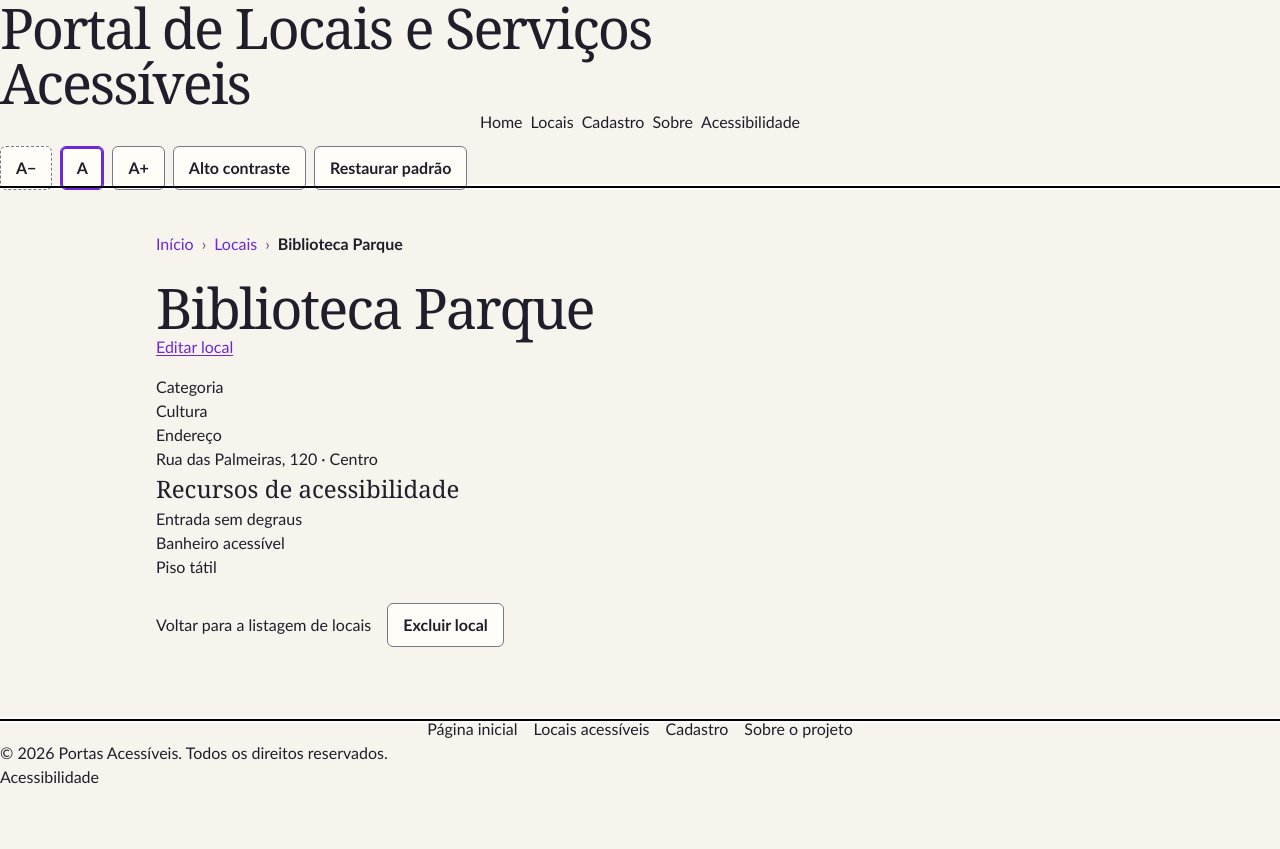
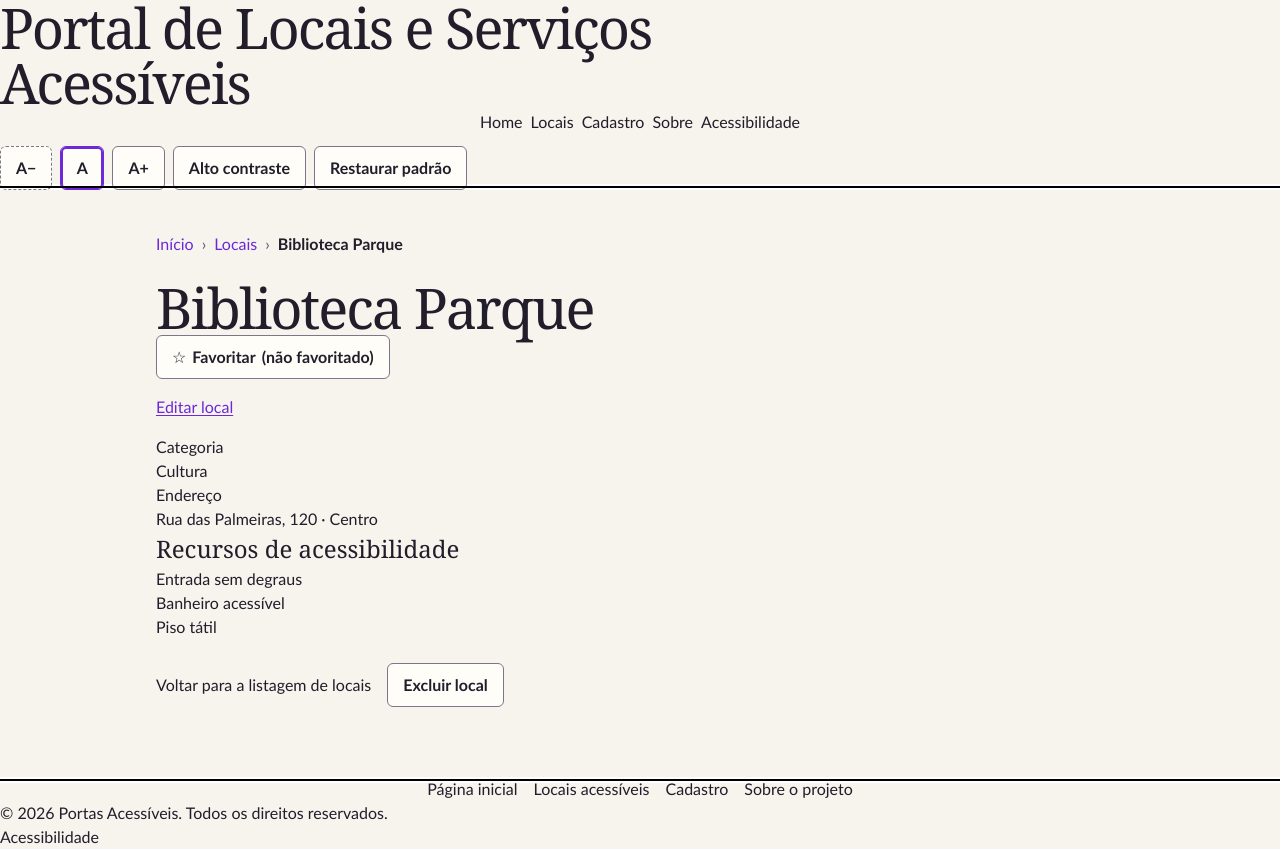
Before and after one commit to 1TDSPJ-26/portal-locais-acessiveis, a React (Vite) app: page /locais/1 in a window 1280 px wide. Before the commit the page ends 800 px from the top, so only its background shows below. Built offline with nearby package versions, Linux system fonts and the light colour scheme.

Commit message:
feat: integra favoritos nos cartões e no detalhe

```diff
--- a/src/components/LocalCard/index.tsx
+++ b/src/components/LocalCard/index.tsx
@@ -1,5 +1,6 @@
 import { Link } from "react-router";
 import type { Local } from "../../types/local";
+import { BotaoFavorito } from "../BotaoFavorito";
 
 type LocalCardProps = {
   local: Local;
@@ -16,6 +17,7 @@ export function LocalCard({ local }: LocalCardProps) {
       <h3>
         <Link to={`/locais/${local.id}`}>{local.nome}</Link>
       </h3>
+      <BotaoFavorito local={local} />
       <p className="place-address">{local.endereco}</p>
       {local.recursos.length > 0 && (
         <>
--- a/src/pages/DetalheLocal/index.tsx
+++ b/src/pages/DetalheLocal/index.tsx
@@ -1,6 +1,7 @@
 import { Link, useLocation, useParams, useNavigate } from "react-router";
 import { useRef } from "react";
 import Mensagem from "../../components/Mensagem";
+import { BotaoFavorito } from "../../components/BotaoFavorito";
 import { useLocais } from "../../useLocais";
 import { buscarLocalPorId } from "../../utils/buscar-local-por-id";
 import TrilhaNavegacao from "../../components/TrilhaNavegacao"; // <- NOVO
@@ -85,6 +86,9 @@ export default function DetalheLocal() {
         {mensagemSucesso}
       </Mensagem>
       <h1>{local.nome}</h1>
+      <div className="mb-4">
+        <BotaoFavorito local={local} />
+      </div>
       <div className="mb-4">
         <Link to={`/locais/${local.id}/editar`} className="text-(--accent) underline underline-offset-2">
           Editar local
```
